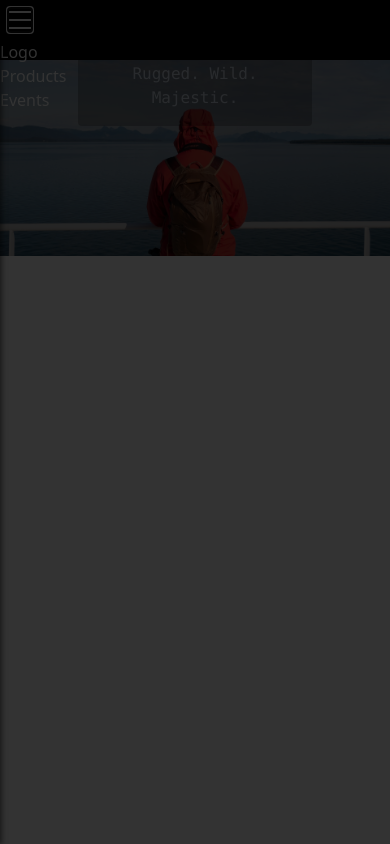
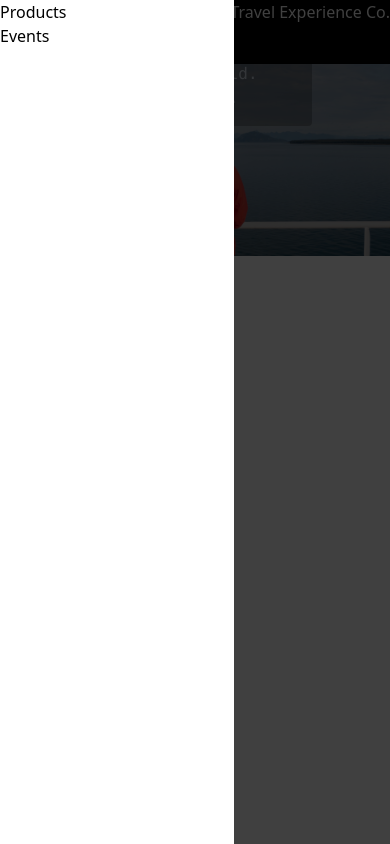
Before and after one commit to brianevans99/TravelExperienceCo, a React (Create React App) app in the folder client/: page / in a window 390 px wide. Both pictures are taken after a click on the button 20 px from the left and 20 px from the top of the page. Shown: the top 844 px of the page. Built offline with nearby package versions, Linux system fonts and the light colour scheme.

Commit message:
toolbar 95% complete with mobile side drawer

```diff
--- a/client/src/Components/Backdrop/Backdrop.js
+++ b/client/src/Components/Backdrop/Backdrop.js
@@ -3,15 +3,7 @@ import React from 'react'
 const Backdrop = (props) => (
   <div
     onClick={props.click}
-    style={{
-      width: '100%',
-      height: '100%',
-      background: 'rgba(0,0,0,0.8)',
-      position: 'fixed',
-      top: 0,
-      left: 0,
-      zIndex: 1000,
-    }}
+    className='bg-black bg-opacity-75 w-full h-full fixed top-0 left-0 z-10'
   ></div>
 )
 
--- a/client/src/Components/SideDrawer/SideDrawer.css
+++ /dev/null
@@ -1,3 +0,0 @@
-.open {
-  transform: translateX(0);
-}
--- a/client/src/Components/SideDrawer/SideDrawer.js
+++ b/client/src/Components/SideDrawer/SideDrawer.js
@@ -1,26 +1,15 @@
 import React from 'react'
-import './SideDrawer.css'
 
 const SideDrawer = (props) => {
-  let drawerClasses = 'sideDrawer'
+  let translatePosition = '-translate-x-full'
   if (props.show) {
-    drawerClasses = 'sideDrawer open'
+    translatePosition = 'translate-x-0'
   }
+  let drawerClasses = `bg-white w-3/5 max-w-screen-sm h-full fixed top-0 left-0 transform ${translatePosition}`
+
   return (
     <div
-      style={{
-        height: '100%',
-        background: '#fff',
-        position: 'fixed',
-        top: 0,
-        left: 0,
-        width: '70%',
-        maxWidth: '400px',
-        zIndex: 2000,
-        boxShadow: '2px 0px 5px rgba(0,0,0,0.5)',
-        transform: 'translateX(-100%)',
-        transition: 'transform 0.3s ease-out',
-      }}
+      style={{ zIndex: 50, transition: 'transform 0.3s' }}
       className={drawerClasses}
     >
       <nav>
--- a/client/src/Components/Toolbar/Toolbar.js
+++ b/client/src/Components/Toolbar/Toolbar.js
@@ -1,28 +1,19 @@
 import React from 'react'
 import DrawerToggleButton from '../SideDrawer/DrawerToggleButton'
+import logo from '../../Assets/Images/logo.png'
 
 const Toolbar = (props) => (
-  <header
-    style={{
-      top: 0,
-      left: 0,
-      height: '60px',
-      color: '#fff',
-      width: '100%',
-      position: 'fixed',
-      backgroundColor: '#000',
-      zIndex: 1000,
-    }}
-  >
-    <nav>
-      <div>
+  <header className='bg-black text-white w-full h-16 fixed top-0 left-0 z-10'>
+    <nav className='flex justify-between'>
+      <div className='md:hidden'>
         <DrawerToggleButton click={props.drawerToggleClickHandler} />
       </div>
-      <div>
-        <a href='/'>Logo</a>
+      <div className='flex'>
+        <img src={logo} className='h-10 md:h-16' alt='Travel Experience Co.' />{' '}
+        <span id='brand'>Travel Experience Co.</span>
       </div>
-      <div>
-        <ul>
+      <div className='hidden md:block'>
+        <ul className='flex'>
           <li>
             <a href='/products'>Products</a>
           </li>
@@ -31,6 +22,7 @@ const Toolbar = (props) => (
           </li>
         </ul>
       </div>
+      <div className='hidden md:flex'></div>
     </nav>
   </header>
 )
--- a/client/src/Pages/HomePage/HomePage.js
+++ b/client/src/Pages/HomePage/HomePage.js
@@ -1,6 +1,4 @@
 import React, { Component, Fragment } from 'react'
-// import TopBannerSection from '../../Components/TopBanner/TopBannerSection'
-// import SearchBar from '../../Components/SearchBar/SearchBar'
 import FeelgoodSection from '../../Components/FeelgoodSection/FeelgoodSection'
 // import Updates from '../../Components/Updates/Updates'
 import VideoBlock from '../../Components/VideoBlock/VideoBlock'
@@ -17,7 +15,6 @@ export default class Home extends Component {
     return (
       <Fragment>
         <ImageSlider />
-        {/* <TopBannerSection /> */}
         {/* <EnhancedVacation /> */}
         <FeelgoodSection />
         {/* <Updates /> */}
```
Also changed, not shown: client/src/Styles/SideDrawer.css (added, +16 -0 lines), client/src/Styles/main.css.
